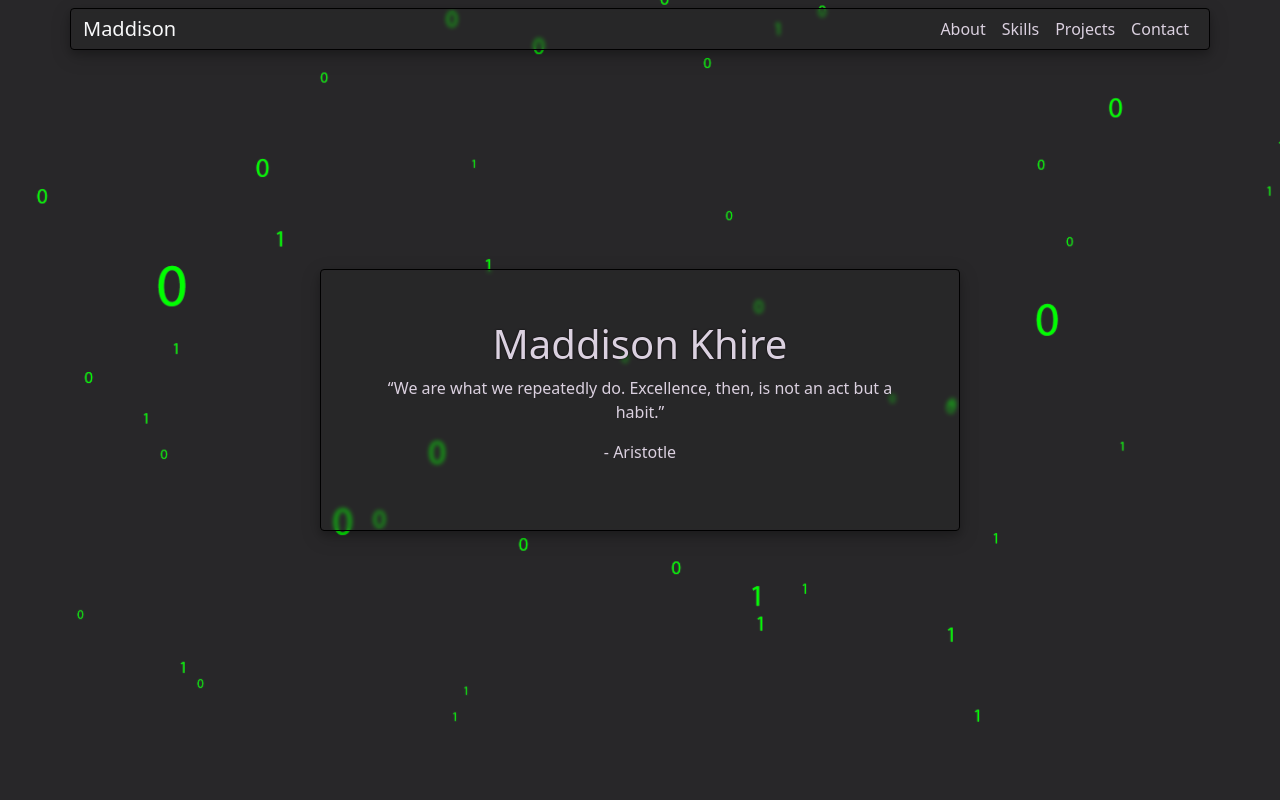
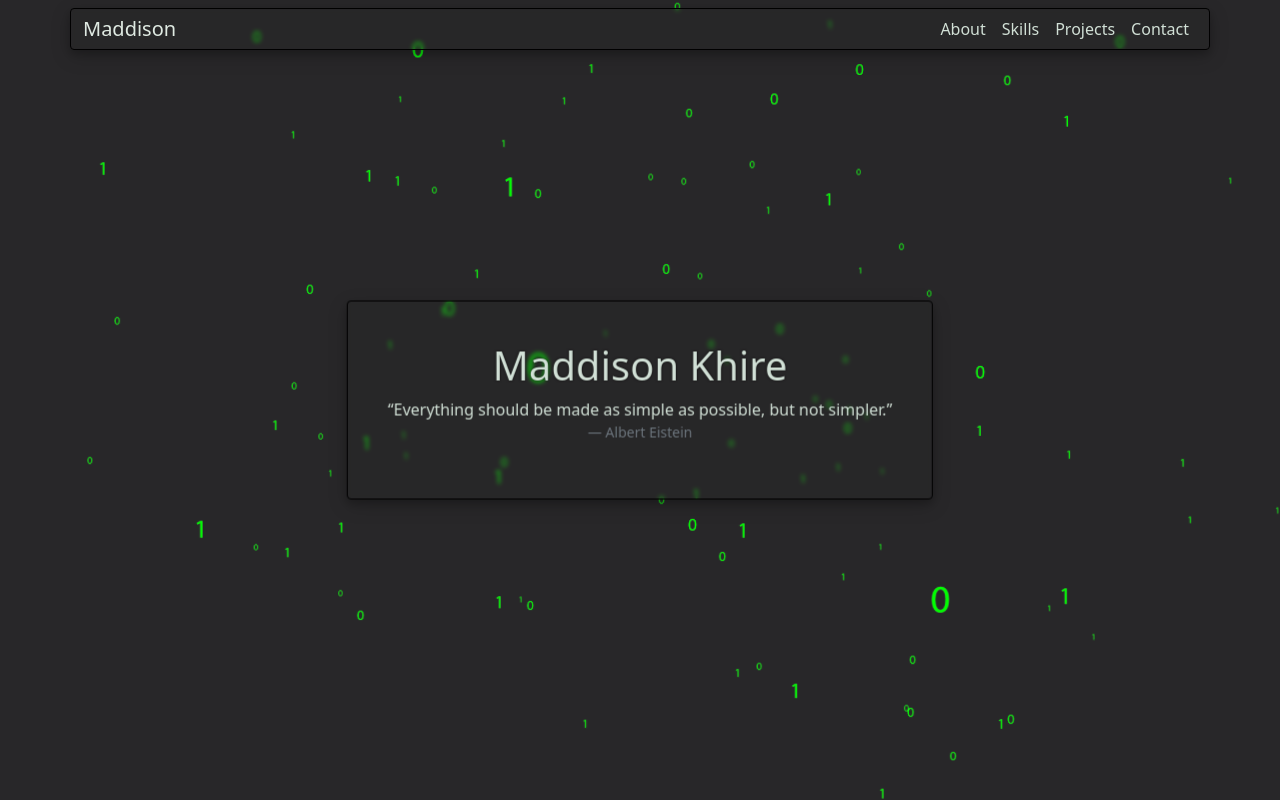
Before and after one commit to MaddisonK/MaddisonKhirev0, a website built with Vite: page src/index.html in a window 1280 px wide. Built offline with nearby package versions, Linux system fonts and the light colour scheme.

Commit message:
minor improvements

```diff
--- a/src/index.html
+++ b/src/index.html
@@ -13,16 +13,16 @@
     integrity="sha384-kenU1KFdBIe4zVF0s0G1M5b4hcpxyD9F7jL+jjXkk+Q2h455rYXK/7HAuoJl+0I4"
     crossorigin="anonymous"></script>
   <!-- font awesome -->
-  <script src="https://kit.fontawesome.com/31149d48b0.js" crossorigin="anonymous"></script>
-  <script src="https://code.jquery.com/jquery-3.7.0.min.js"
-    integrity="sha256-2Pmvv0kuTBOenSvLm6bvfBSSHrUJ+3A7x6P5Ebd07/g=" crossorigin="anonymous"></script>
+  <!-- <script src="https://kit.fontawesome.com/31149d48b0.js" crossorigin="anonymous"></script> -->
+  <!-- <script src="https://code.jquery.com/jquery-3.7.0.min.js"
+    integrity="sha256-2Pmvv0kuTBOenSvLm6bvfBSSHrUJ+3A7x6P5Ebd07/g=" crossorigin="anonymous"></script> -->
 </head>
 
 <body>
   <canvas class="canvas"></canvas>
   <nav class="navbar navbar-expand-lg fixed-top navbarScroll">
     <div class="container rounded-1" id="nav">
-      <a class="navbar-brand text-light" href="#">Maddison</a>
+      <a class="navbar-brand" href="#">Maddison</a>
       <button class="navbar-toggler" type="button" data-bs-toggle="collapse" data-bs-target="#navbarSupportedContent"
         aria-controls="navbarSupportedContent" aria-expanded="false" aria-label="Toggle navigation">
         <span class="navbar-toggler-icon"></span>
@@ -48,8 +48,8 @@
   </nav>
   <div class='rounded-1' id="center-frame">
     <h1>Maddison Khire</h1>
-    <p id="desc">“We are what we repeatedly do. Excellence, then, is not an act but a habit.”</p>
-    <p id="desc">- Aristotle</p>
+    <p id="desc" ><q>Everything should be made as simple as possible, but not simpler.</q></p>
+    <footer class="blockquote-footer">Albert Eistein</footer>
   </div>
   <!-- scripts -->
   <script type="module" src="/main.js"></script>
--- a/src/style.css
+++ b/src/style.css
@@ -15,24 +15,28 @@ html, div
     outline: none;
 }
 
+h1 {
+    color: #d1e0d6;
+    text-shadow: 0px 0px 2px black;
+}
+
+p#desc, a.nav-link, footer {
+    color: #d1e0d6;
+}
+
+a.navbar-brand {
+    color: #dfeae2;
+}
+
 div#center-frame {
     position: absolute;
     top: 50%;
     left: 50%;
     transform: translate(-50%, -50%);
-    padding: 50px;
+    padding: 40px;
     border: 1.5px solid;
     box-shadow: 0 4px 8px 0 rgba(0, 0, 0, 0.2), 0 6px 20px 0 rgba(0, 0, 0, 0.19);
     text-align: center;
-}
-
-h1 {
-    color: #dbd1e0;
-    text-shadow: 0px 0px 2px black;
-}
-
-p#desc, a.nav-link {
-    color: #dbd1e0;
 }
 
 div#nav {
--- a/src/visuals/Camera.js
+++ b/src/visuals/Camera.js
@@ -13,13 +13,13 @@ export default class Camera
         this.cursor = this.visual.cursor
 
         this.setInstance()
-        this.setControls()
+        // this.setControls()
     }
 
     setInstance()
     {
         this.instance = new THREE.PerspectiveCamera(70, this.sizer.width / this.sizer.height, 0.1, 100)
-        this.instance.position.z = 3
+        this.instance.position.z = 12
         this.scene.add(this.instance)
     }
 
--- a/src/visuals/objects/ParticleSystem.js
+++ b/src/visuals/objects/ParticleSystem.js
@@ -4,7 +4,7 @@ import Visual from "../Visual";
 export default class ParticleSystem {
     constructor(texture_path) {
         this.params = {
-            count: 20,
+            count: 25,
             spread: 25,
             offsetZ: -5
         }
```
Also changed, not shown: src/public/textures/particle0.png (added), src/visuals/objects/Particle.js (added).
